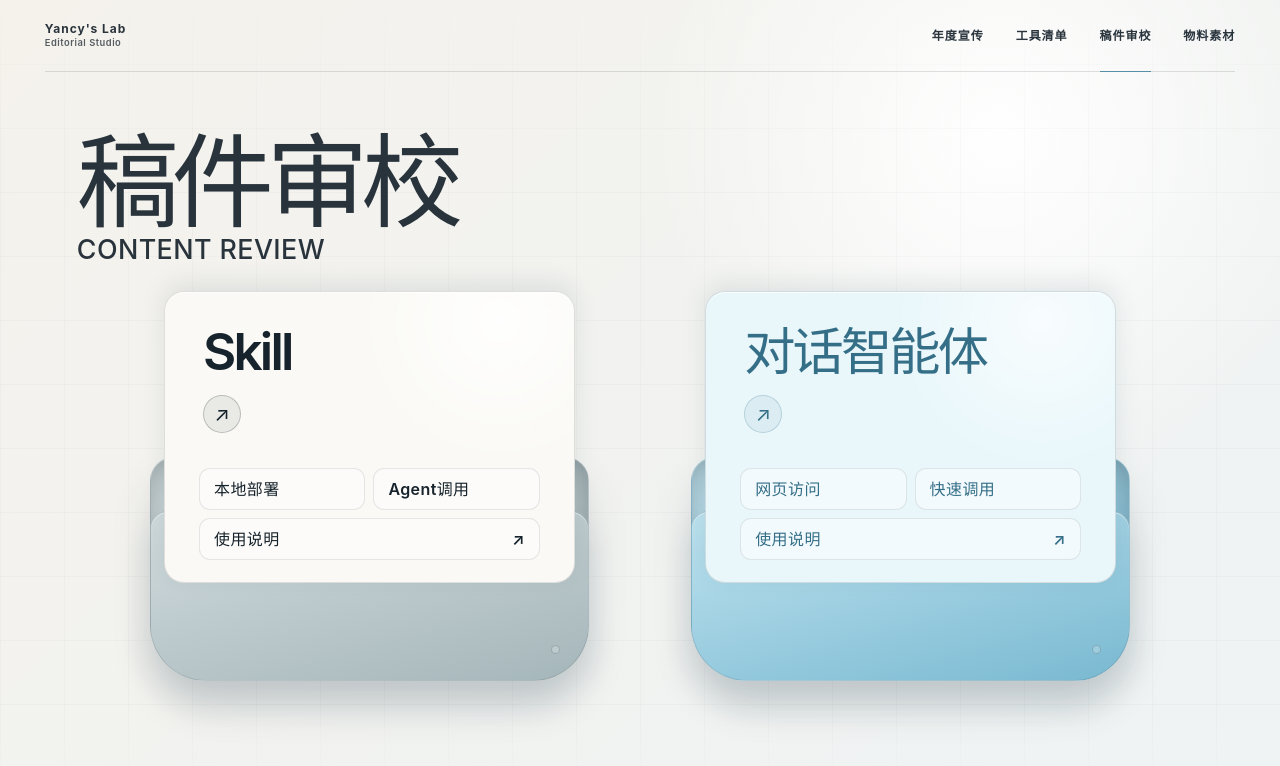
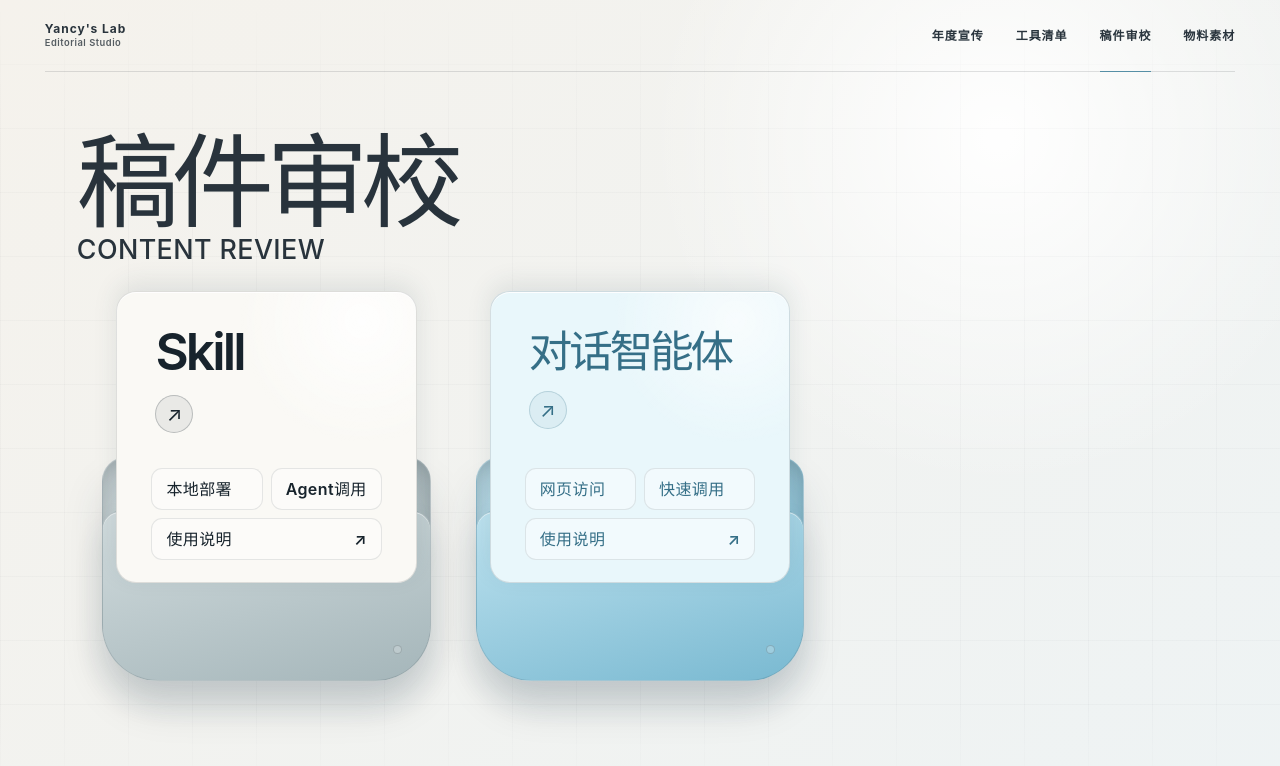
Before and after one commit to Yancyy0/Y-Lab-Editorial-Studio, a Next.js app: page /review in a window 1280 px wide. Shown: the top 766 px of the page. Built offline with nearby package versions, Linux system fonts and the light colour scheme.

Commit message:
Add files via upload

```diff
--- a/app/globals.css
+++ b/app/globals.css
@@ -550,9 +550,9 @@ button {
 
 .review-wallets {
   display: grid;
-  grid-template-columns: repeat(2, minmax(0, 1fr));
-  gap: clamp(48px, 8vw, 132px);
-  width: min(100%, 980px);
+  grid-template-columns: repeat(3, minmax(0, 1fr));
+  gap: clamp(24px, 3.5vw, 52px);
+  width: min(100%, 1320px);
   margin-inline: auto;
 }
 
@@ -573,6 +573,14 @@ button {
   --review-accent: #356f87;
   --review-pocket: #b8e0ee;
   --review-pocket-deep: #79b9d1;
+}
+
+.review-wallet--layout {
+  --review-card: #fff8dc;
+  --review-card-glow: rgba(255, 255, 255, 0.72);
+  --review-accent: #77652f;
+  --review-pocket: #fef0b9;
+  --review-pocket-deep: #f8dfa0;
 }
 
 .review-wallet:hover,
@@ -629,6 +637,10 @@ button {
   animation-delay: 120ms;
 }
 
+.review-wallet:nth-child(3) .review-tool-card {
+  animation-delay: 240ms;
+}
+
 @keyframes review-slide-into-pocket {
   from {
     opacity: 0;
@@ -657,6 +669,24 @@ button {
   transform: translateY(-142px) rotate(1deg) scale(1.018);
 }
 
+.review-wallet:nth-child(3):hover .review-tool-card,
+.review-wallet:nth-child(3):focus-within .review-tool-card {
+  transform: translateY(-142px) rotate(-0.6deg) scale(1.018);
+}
+
+@media (min-width: 761px) and (max-width: 1100px) {
+  .review-wallets {
+    grid-template-columns: repeat(2, minmax(0, 1fr));
+    width: min(100%, 900px);
+  }
+
+  .review-wallet:last-child {
+    grid-column: 1 / -1;
+    width: min(100%, 420px);
+    justify-self: center;
+  }
+}
+
 .review-tool-card__main {
   display: flex;
   flex-direction: column;
@@ -674,6 +704,16 @@ button {
   font-weight: 590;
   letter-spacing: -0.055em;
   line-height: 0.98;
+}
+
+.review-wallet--coze .review-tool-card__main h2 {
+  font-size: clamp(32px, 3.4vw, 48px);
+  letter-spacing: -0.07em;
+  white-space: nowrap;
+}
+
+.review-wallet--layout .review-tool-card__main h2 {
+  color: #fad354;
 }
 
 .review-tool-card__main > span {
@@ -825,6 +865,11 @@ button {
     grid-template-columns: 1fr;
     gap: 64px;
     max-width: 460px;
+  }
+
+  .review-wallet:last-child {
+    grid-column: auto;
+    width: auto;
   }
 
   .review-wallet__stage {
```
